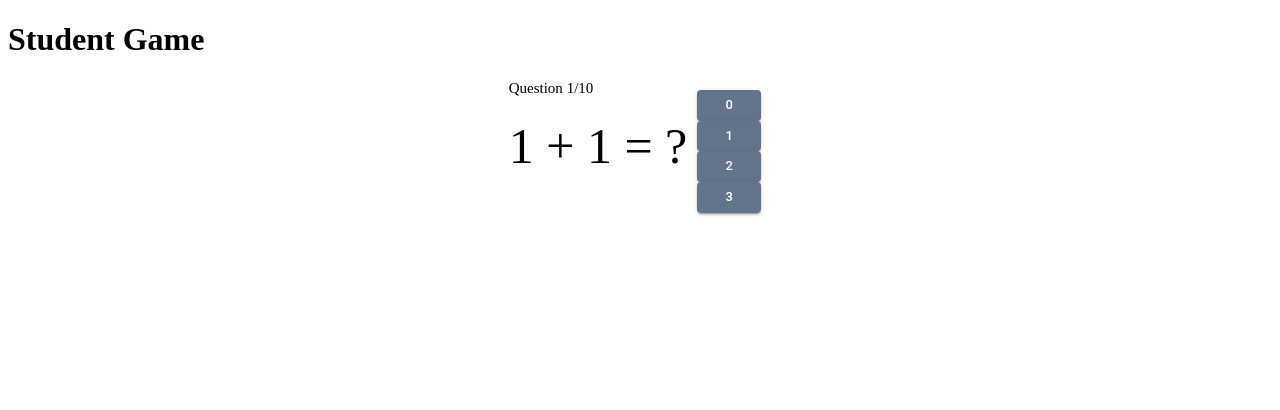
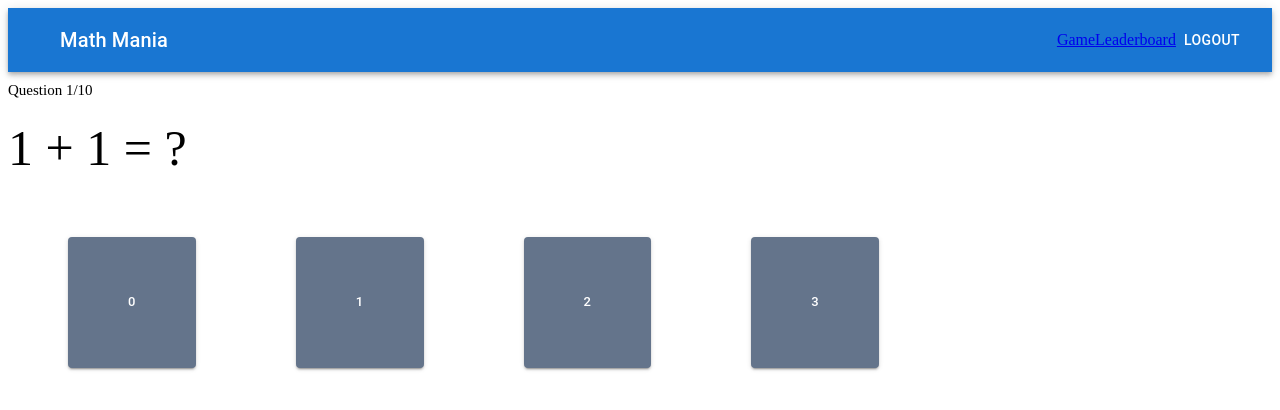
Before and after one commit to chongstephen/studentgame, a React app: page / in a window 1280 px wide. Shown: the top 410 px of the page. Built offline with nearby package versions, Linux system fonts and the light colour scheme.

Commit message:
Added Navbar, fixed styling

```diff
--- a/src/MathGame.css
+++ b/src/MathGame.css
@@ -1,6 +1,12 @@
 .quiz {
   display: flex;
+  flex-direction: column;
   justify-content: center;
+}
+
+.question-section {
+  justify-content: center;
+  padding-top: 10px;
 }
 
 .question-count {
@@ -17,6 +23,9 @@
 }
 
 .answer-section button{
-  display: flex;
-  justify-content: space-evenly;
+  margin: 50px;
 }
+
+.answer-option {
+  padding: 50px;
+}
--- a/src/MathGame.jsx
+++ b/src/MathGame.jsx
@@ -70,7 +70,7 @@ const MathGame = () => {
               size="small"
               onClick={() => handleAnswerOptionClick(option)} key={option}
               >
-                {option}
+                <span className="answer-option">{option}</span>
               </Button>
             ))}
           </div>
--- /dev/null
+++ b/src/Navbar.jsx
@@ -0,0 +1,43 @@
+import React from 'react';
+import AppBar from '@mui/material/AppBar';
+import Box from '@mui/material/Box';
+import Toolbar from '@mui/material/Toolbar';
+import Typography from '@mui/material/Typography';
+import Button from '@mui/material/Button';
+import IconButton from '@mui/material/IconButton';
+import Link from '@mui/material/Link';
+
+
+const Navbar = () => {
+  return (
+    <Box sx={{ flexGrow: 1 }}>
+      <AppBar position="static">
+        <Toolbar>
+          <IconButton
+            size="large"
+            edge="start"
+            color="inherit"
+            aria-label="menu"
+            sx={{ mr: 2 }}
+          >
+            {/* <MenuIcon /> */}
+          </IconButton>
+          <Typography variant="h6" component="div" sx={{ flexGrow: 1 }}>
+         Math Mania
+          </Typography>
+    <div className="navbar-links">
+    <a href="#">Game</a>
+      <a href="#">Leaderboard</a>
+    </div>
+
+
+
+          <Button color="inherit">Logout</Button>
+
+        </Toolbar>
+      </AppBar>
+    </Box>
+  );
+}
+
+export default Navbar;
--- a/src/index.jsx
+++ b/src/index.jsx
@@ -4,11 +4,12 @@ const root = createRoot(document.getElementById("root"));
 import Login from './Login.jsx';
 import Register from './Register.jsx';
 import MathGame from './MathGame.jsx'
+import Navbar from './Navbar.jsx';
 
 const App = () => {
   return(
     <>
-    <h1>Student Game</h1>
+    <Navbar />
     {/* <Login />
     <Register /> */}
     <MathGame />
```
